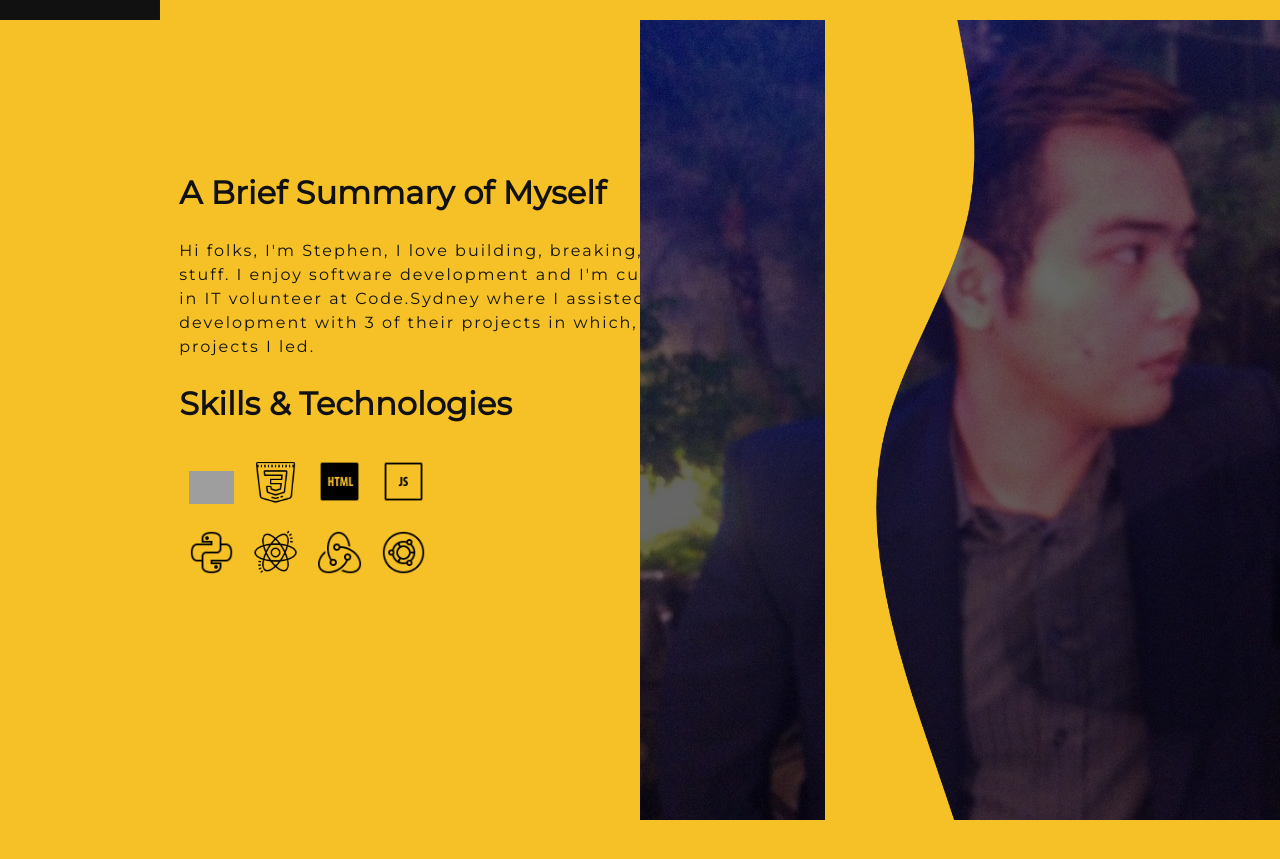
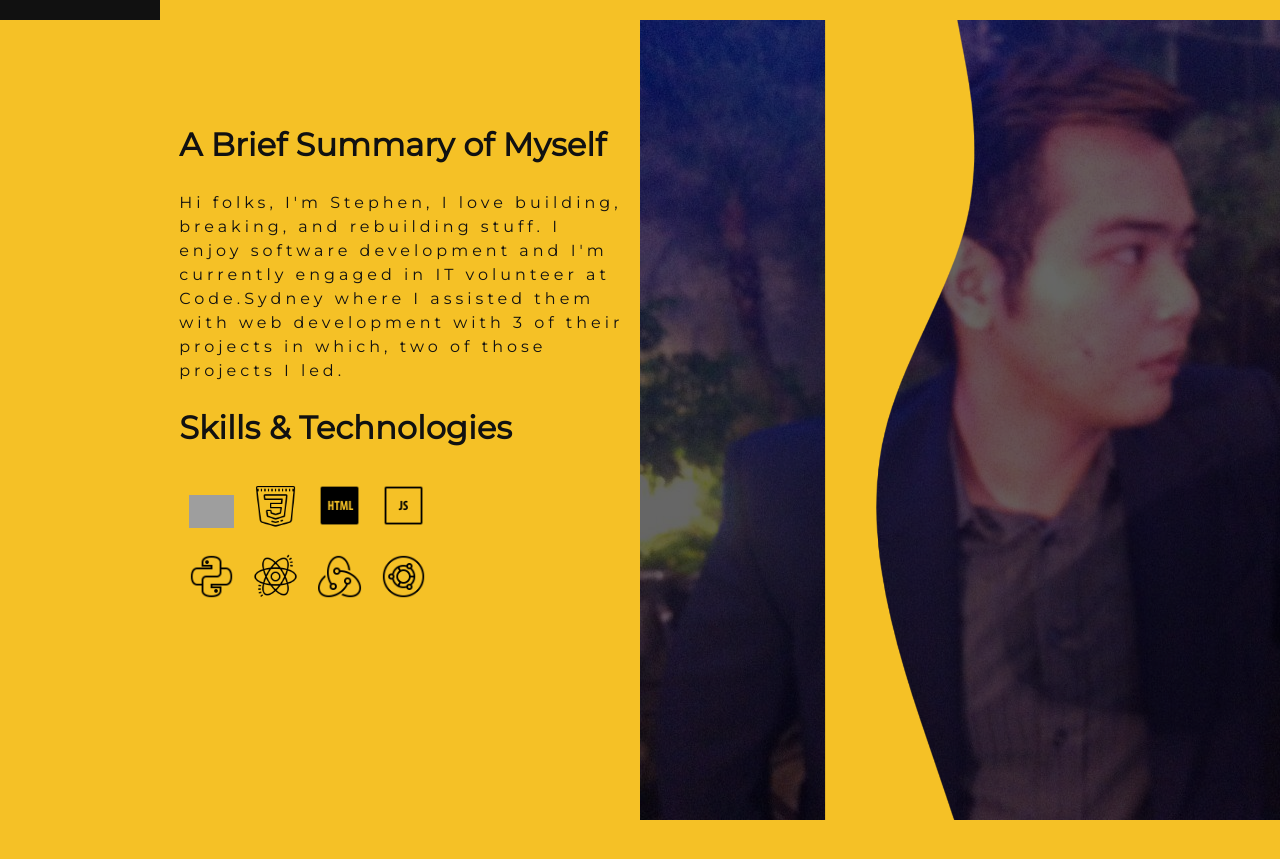
Before and after one commit to ettienekorayyi/portfolio_v2, a React (Create React App) app: page / in a window 1280 px wide. Shown: the part 780-1639 px from the top of the page. Built offline with nearby package versions, Linux system fonts and the light colour scheme; grey boxes are pictures that could not be loaded.

Commit message:
Added mobile view for about page.

```diff
--- a/src/components/about/About.css
+++ b/src/components/about/About.css
@@ -1,8 +1,6 @@
-
 /* Dark Mode */
 .About {
   background-color: #f5c126; /* #111 #f5c126 */
-  /*width: 100vw; This overflows the page*/
   height: 100vh; /*100rem*/
 }
 
@@ -10,13 +8,25 @@
   display: flex;
 }
 
-.summary {
+.summary_desktop {
   position: relative;
   left: 10rem;
   width: 40rem;
-  top: 8rem;
+  top: 5rem;
   margin: 3%;
 }
+
+.summary_mobile {
+  position: relative;
+  left: 4rem;
+  width: 20rem;/*27rem*/
+  top: 1rem;
+  margin: 3%;
+  padding: 2%;
+  font-size: 14px;
+}
+
+
 
 .column {
   flex-grow: 1;
@@ -45,19 +55,27 @@ div#curve1 svg {
   height: 10vh;
 }
 
-div#wrapper {
+.wrapper_desktop {
   position: relative;
   top: 0;
   left: 0;
 }
 
-#curve1 img#wave {
+.wrapper_mobile {
+  display: none;
+}
+
+#curve1 img.wave_desktop {
   position: absolute; /* absolute */
-  left: 46rem;/* 74rem  46rem*/
-  top: 0rem; /* 0rem 46.6rem*/
+  left: 46rem; /* 74rem  46rem*/
+   /*top: 0rem; 0rem 46.6rem*/
   height: 100vh;
   z-index: 1;
   /*border: 1px solid gray;   51.8rem */
+}
+
+#curve1 img.wave_mobile {
+  display: none;
 }
 
 #me {
@@ -72,7 +90,6 @@ div#wrapper {
   letter-spacing: 2px;
 }
 
-
 img.tech {
   width: 4rem;
   padding: 1.5%;
--- a/src/components/about/About.js
+++ b/src/components/about/About.js
@@ -1,5 +1,6 @@
 import React, { useEffect, useRef, useState } from "react";
-
+import useMediaQuery from '@mui/material/useMediaQuery';
+import { useTheme } from '@mui/material/styles';
 import photo from "../../img/stephen.jpg";
 import csharp from "../../img/icons-csharp.png";
 import css3 from "../../img/icons-css3.png";
@@ -18,19 +19,20 @@ import Box from '@mui/material/Box';
 import CssBaseline from '@mui/material/CssBaseline';;
 
 
-const AboutContent = () => {
+const AboutContent = ({matches}) => {
+    const classType = `font_style content ${matches === true ? 'summary_mobile' : 'summary_desktop'}`;
     return (
         <div className="AboutContent">
-            <div className="font_style content summary">
-                <div className="title">
+            <div className={classType}>
+                <div className="title" style={{  width: matches === true ? '19rem' : '29rem' }} >
                     <BriefSummaryTitleLabels />
                 </div>
-                <div className="description text-content">
+                <div className="description text-content" style={{ width: matches === true ? '19rem' : '28rem', letterSpacing: '4px' }}>
                     <BriefSummaryContentLabels />
                 </div>
             </div>
-            <div className="font_style content summary">
-                <div className="title">
+            <div className={classType}>
+                <div className="title" style={{ width: matches === true ? '19rem' : '29rem'}} >
                     <h1>Skills & Technologies</h1>
                 </div>
                 <div className="description text-content">
@@ -64,6 +66,17 @@ export const About = () => {
     const aboutRef = useRef()
     const [target, setTarget] = useState('');
 
+    const theme = useTheme({
+        breakpoints: {
+            values: {
+                xs: 0,
+                sm: 412,
+            },
+        },
+    });
+
+    const matches = useMediaQuery(theme.breakpoints.down('sm'));
+
     useEffect(() => {
         setTarget(aboutRef.current)
         //console.log(aboutRef.current)
@@ -76,12 +89,14 @@ export const About = () => {
             <Box sx={{ height: '100%', overflowY: 'hidden' }} className="row">
                 <div className="column item1">
                     <div id="wrapper">
-                        <div id="curve1"><img id='wave' src={wave} /></div>
+                        <div id="curve1"><img className={matches === true ? 'wave_mobile' : 'wave_desktop'} src={wave} /></div>
                     </div>
-                    <AboutContent />
+                    <AboutContent matches={matches} />
                 </div>
                 <div className="column item2" style={{ backgroundColor: "black" }}>
-                    <div id="wrapper"><img id='me' src={photo} /></div>
+                    <div className={matches === true ? 'wrapper_mobile' : 'wrapper_desktop'}>
+                        <img id='me' src={photo} />
+                    </div>
                 </div>
 
             </Box>
--- a/src/components/home/Home.js
+++ b/src/components/home/Home.js
@@ -10,7 +10,6 @@ import CssBaseline from '@mui/material/CssBaseline';;
 
 export const Home = () => {
   const theme = useTheme({
-
     breakpoints: {
       values: {
         xs: 0,
```
